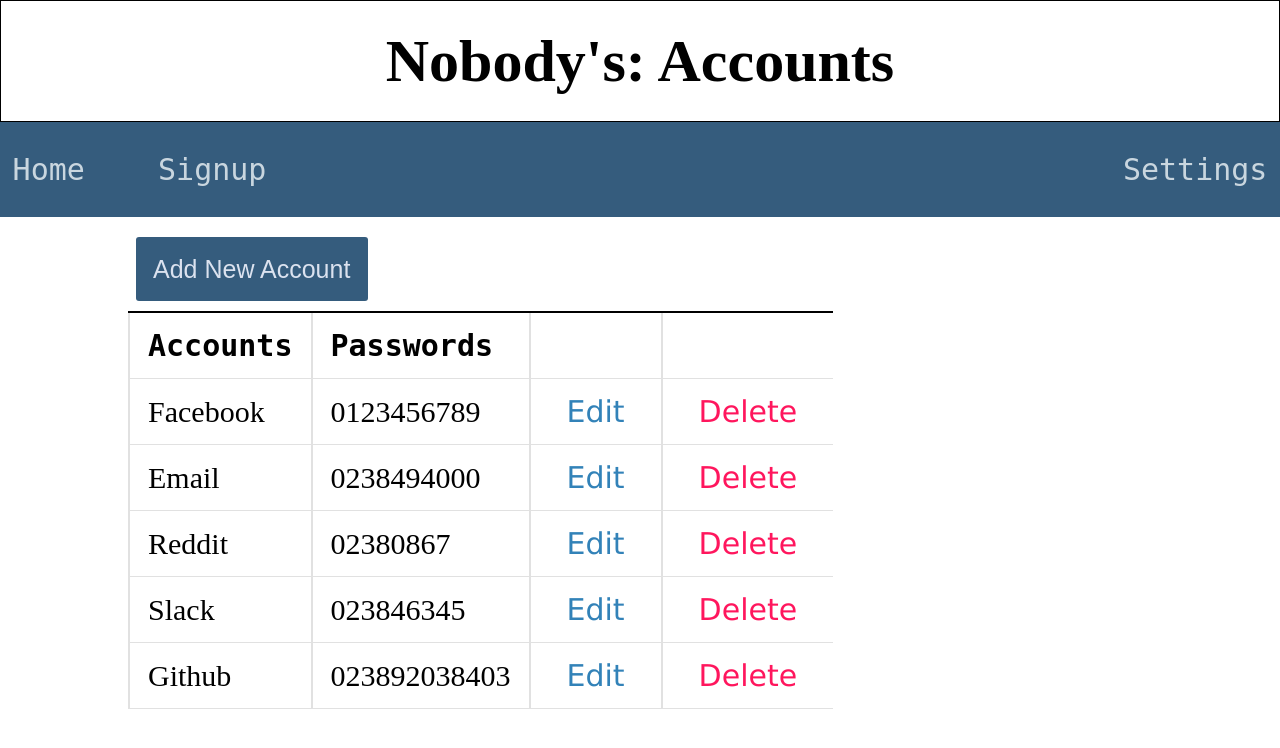
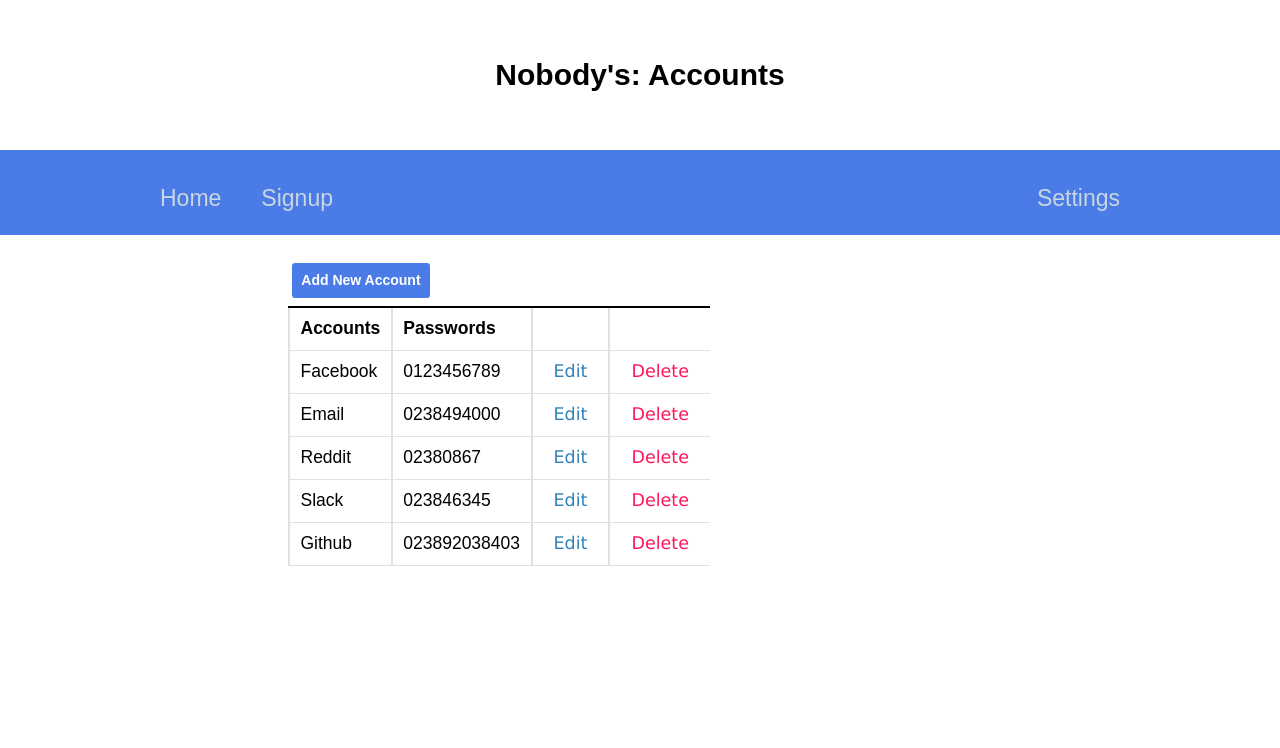
Before and after one commit to sparrowsl/SRMS, a Flask app: page /dash in a window 1280 px wide. Shown: the top 748 px of the page. Run offline with Flask 2, Linux system fonts and the light colour scheme.

Commit message:
fixed font size on dashboard

```diff
--- a/css/dashboard.css
+++ b/css/dashboard.css
@@ -1,62 +1,58 @@
-*{
+*, *::after, *::before{
     margin: 0;
     padding: 0;
     box-sizing: border-box;
 }
 
 html{ font-size: 62.5%; }
+body{ font-family: Arial, "Helvetica Neue", Helvetica, sans-serif; }
+
 header{
-    border: 1px solid black;
     display: flex;
     justify-content: center;
     align-items: center;
-    height: 10vh;
-    font-size: 3rem;
+    height: 20em;
     padding: .4em .3em;
 }
 
+header h1{ font-size: 5rem; }
 nav{
     position: sticky;
     top: 0;
-    padding: 1em .2em;
+    padding: 1em .4em;
     font-size: 4rem;
-    background-color: #355c7d;
+    background-color: #4A7BE6;
 }
 
 nav ul{
     display: flex;
-    grid-gap: 2em;
+    grid-gap: 1em;
     list-style-type: none;
 }
 
-nav li{
-    flex: 0 1 10px;
-    text-align: center;
-    padding: 0 .22em;
-}
-
+nav li{ text-align: center; }
 nav li:last-child{ margin-left: auto; }
 nav li a{
     color: #c9d6df;
     text-decoration: none;
-    font-family: monospace;
+    font-size: 5rem;
 }
 
 main{ margin-top: 5em; }
 main div a{
-    margin: 0 .3em;
+    margin: .6em .3em;
     display: inline-block;
-    padding: .7em;
-    font-size: 3rem;
+    padding: .65em;
+    font-size: 3.9rem;
     border-radius: 3px;
     text-decoration: none;
     font-family: Arial, "Helvetica Neue", Helvetica, sans-serif;
-    background-color: #355c7d;
-    color: #dbe2ef;
+    color: white;
+    font-weight: bold;
+    background-color: #4A7BE6;
 }
 
 table{
-    font-size: 4rem;
     overflow: scroll;
     display: block;
     width: 100%;
@@ -65,16 +61,13 @@ table{
     border-collapse: collapse;
 }
 
-th{
-    border-top: 2px solid black;
-    font-family: monospace;
-}
-
+th{ border-top: 2px solid black; }
 th, td {
+    font-size: 4.5rem;
     border-left: 2px solid #e1e1e1;
-    padding: .5em .6em;
+    border-bottom: 1px solid #E1E1E1;
+    padding: .6em;
     text-align: left;
-    border-bottom: 1px solid #E1E1E1;
 }
 
 td a{ font-family: Geneva, sans-serif; }
@@ -82,23 +75,37 @@ td a{ font-family: Geneva, sans-serif; }
 .editBtn{ color: #3282b8; }
 .editBtn, .deleteBtn{
     text-decoration: none;
-    padding: .4em .6em;
+    padding: 0 .6em;
 }
 
 @media screen and (min-width: 400px){
-    header{ padding: 2em; }
+    nav li a{ font-size: 4rem; }
+    main div a{ font-size: 3.5rem; }
+    th, td{ font-size: 3.8rem; }
 }
 
 @media screen and (min-width: 550px){
-    nav{ font-size: 3rem; }
-    main div a{ font-size: 2.5rem; }
-    table{ font-size: 3rem; }
+    header{ height: 15em; }
+    header h1{ font-size: 3.5rem; }
+    nav{ padding: .7em 2em; }
+    nav li a{ font-size: 3rem; }
+    main div a{ font-size: 2rem; }
+    th, td{ font-size: 2.6rem; }
+    table, main div{
+        width: 80%;
+        margin: auto;
+    }
 }
 
 @media screen and (min-width: 750px){
-    main{
-        width: 80%;
-        margin: auto;
-        margin-top: 2em;
+    header h1{ font-size: 3rem; }
+    nav{ padding: .5em 4em; }
+    nav li a{ font-size: 2.3rem; }
+    main div a{ font-size: 1.4rem; }
+    main{ margin-top: 2em; }
+    th, td{ font-size: 1.75rem; }
+    table, main div{
+        width: 55%;
+        overflow: visible;
     }
 }
--- /dev/null
+++ b/requirements.txt
@@ -0,0 +1,6 @@
+click==7.1.2
+Flask==1.1.2
+itsdangerous==1.1.0
+Jinja2==2.11.3
+MarkupSafe==1.1.1
+Werkzeug==1.0.1
--- /dev/null
+++ b/user_db.py
@@ -0,0 +1,3 @@
+
+def read_from_file():
+    pass
```
Also changed, not shown: templates/settings.html (+8 -1 lines).
